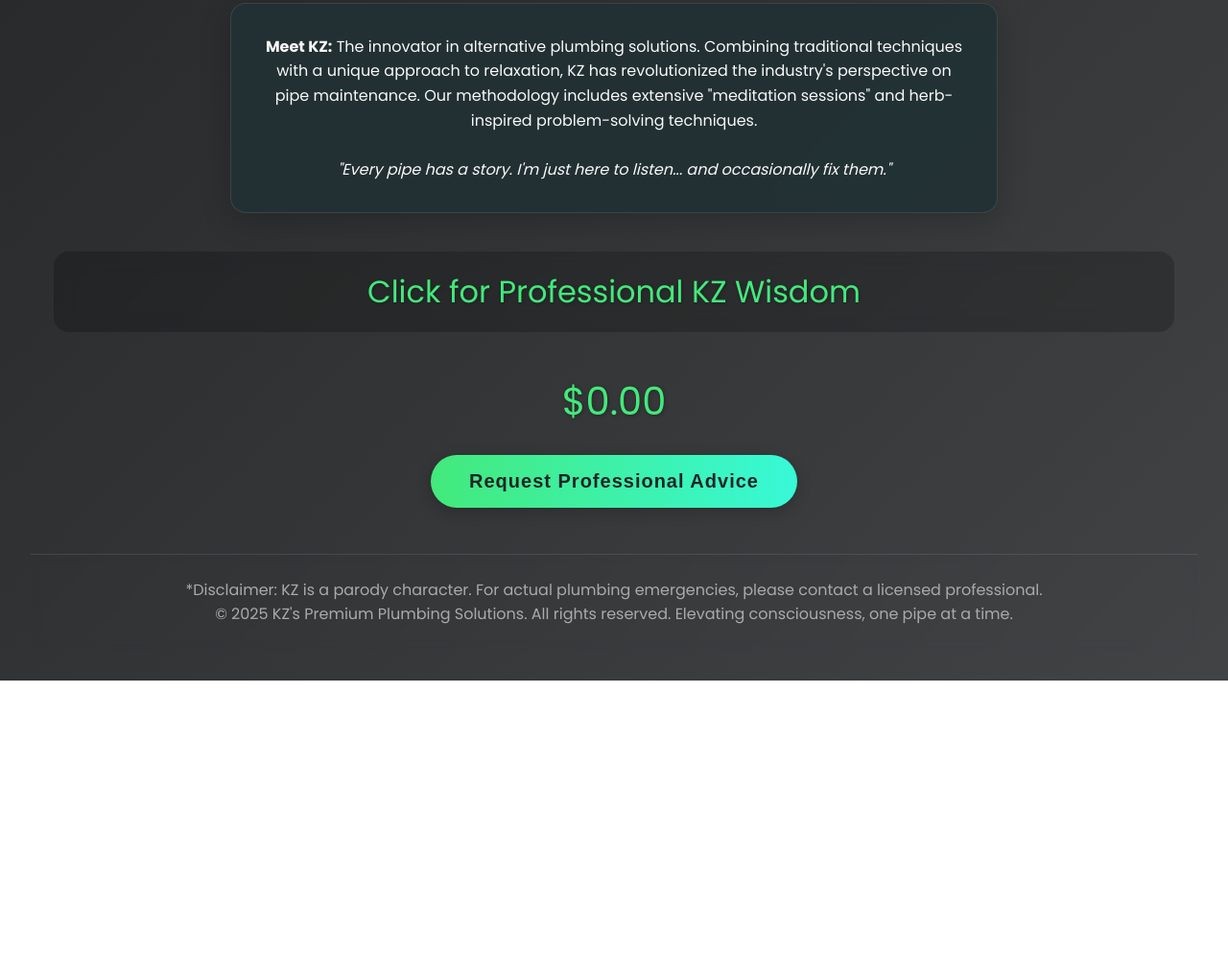
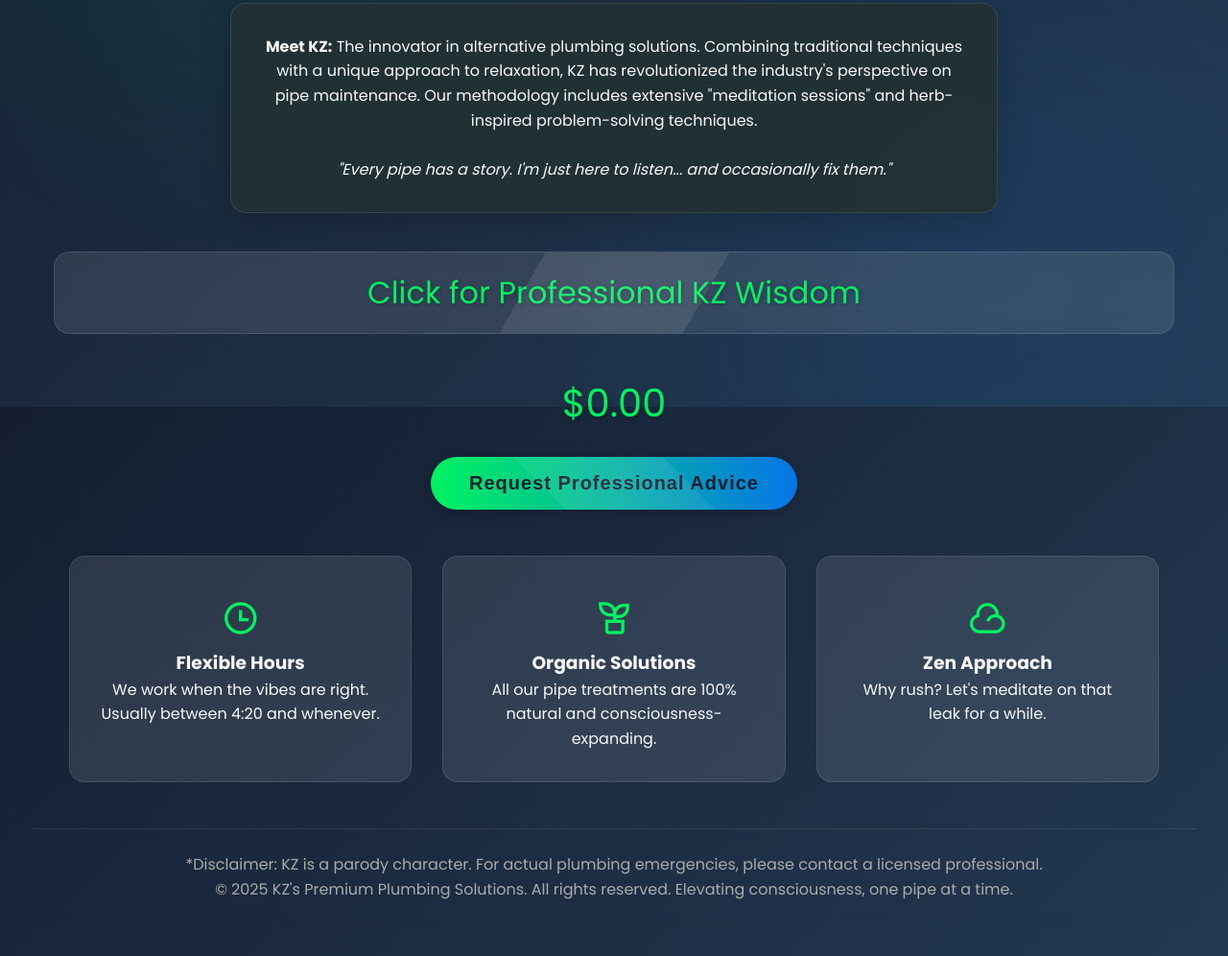
Before and after one commit to ShoobieDoobiewop/KZ_ThePlumber, a plain HTML site: page index.html in a window 1280 px wide. Shown: the part 376-1372 px from the top of the page at 96% size. Before the commit the page ends 1085 px from the top, so only its background shows below. Drawn offline with nearby package versions, Linux system fonts and the light colour scheme.

Commit message:
index.html

```diff
--- a/index.html
+++ b/index.html
@@ -5,6 +5,8 @@
     <meta name="viewport" content="width=device-width, initial-scale=1.0">
     <title>🌿 KZ: Water Pipe Expert 🌿</title>
     <link href="https://fonts.googleapis.com/css2?family=Poppins:wght@400;600;700&display=swap" rel="stylesheet">
+    <link rel="stylesheet" href="https://cdnjs.cloudflare.com/ajax/libs/animate.css/4.1.1/animate.min.css">
+    <link href="https://cdn.jsdelivr.net/npm/remixicon@3.5.0/fonts/remixicon.css" rel="stylesheet">
     <style>
         /* Modern CSS Reset */
         *, *::before, *::after {
@@ -14,16 +16,21 @@
         }
 
         :root {
-            --primary: #43e97b;
-            --secondary: #38f9d7;
-            --dark: #232526;
+            --primary: #00f260;
+            --secondary: #0575e6;
+            --dark: #141E30;
+            --light: #243B55;
             --text: #f8f8f8;
-            --gradient: linear-gradient(135deg, var(--dark) 0%, #414345 100%);
+            --gradient: linear-gradient(135deg, var(--dark) 0%, var(--light) 100%);
+            --glass: rgba(255, 255, 255, 0.1);
         }
 
         body {
             font-family: 'Poppins', -apple-system, BlinkMacSystemFont, 'Segoe UI', Roboto, sans-serif;
             background: var(--gradient);
+            background-attachment: fixed;
+            position: relative;
+            overflow-x: hidden;
             color: var(--text);
             text-align: center;
             padding: 2rem;
@@ -31,10 +38,26 @@
             line-height: 1.6;
         }
 
+        body::before {
+            content: '';
+            position: fixed;
+            top: 0;
+            left: 0;
+            width: 100%;
+            height: 100%;
+            background:
+                radial-gradient(circle at 20% 20%, rgba(0, 242, 96, 0.1) 0%, transparent 40%),
+                radial-gradient(circle at 80% 80%, rgba(5, 117, 230, 0.1) 0%, transparent 40%);
+            pointer-events: none;
+            z-index: -1;
+        }
+
         .container {
             max-width: 1200px;
             margin: 0 auto;
             padding: 0 1rem;
+            position: relative;
+            z-index: 1;
         }
 
         h1 {
@@ -58,10 +81,30 @@
             text-shadow: 1px 1px 4px rgba(0,0,0,0.3);
             min-height: 60px;
             padding: 1rem;
-            background: rgba(0,0,0,0.2);
+            background: var(--glass);
             border-radius: 1rem;
             backdrop-filter: blur(10px);
+            border: 1px solid rgba(255, 255, 255, 0.1);
+            position: relative;
+            overflow: hidden;
             transition: opacity 0.3s ease;
+        }
+
+        #joke::before {
+            content: '';
+            position: absolute;
+            top: -50%;
+            left: -50%;
+            width: 200%;
+            height: 200%;
+            background: radial-gradient(circle, rgba(255,255,255,0.1) 0%, transparent 60%);
+            animation: rotate 15s linear infinite;
+            pointer-events: none;
+        }
+
+        @keyframes rotate {
+            from { transform: rotate(0deg); }
+            to { transform: rotate(360deg); }
         }
 
         #money-counter {
@@ -79,10 +122,24 @@
             font-size: 1.25rem;
             border-radius: 50px;
             cursor: pointer;
-            transition: all 0.3s ease;
+            transition: all 0.4s cubic-bezier(0.175, 0.885, 0.32, 1.275);
             box-shadow: 0 4px 15px rgba(0,0,0,0.2);
             font-weight: 600;
             letter-spacing: 1px;
+            position: relative;
+            overflow: hidden;
+        }
+
+        .btn::after {
+            content: '';
+            position: absolute;
+            top: -50%;
+            left: -50%;
+            width: 200%;
+            height: 200%;
+            background: linear-gradient(45deg, transparent, rgba(255,255,255,0.1), transparent);
+            transform: rotate(45deg);
+            transition: 0.5s;
         }
 
         .btn:hover {
@@ -90,6 +147,10 @@
             color: var(--text);
             transform: translateY(-3px);
             box-shadow: 0 6px 20px rgba(67,233,123,0.4);
+        }
+
+        .btn:hover::after {
+            left: 100%;
         }
 
         .about-kz {
@@ -113,6 +174,33 @@
             margin-bottom: 1.5rem;
             box-shadow: 0 4px 12px rgba(67,233,123,0.3);
             letter-spacing: 1px;
+        }
+
+        .service-features {
+            display: grid;
+            grid-template-columns: repeat(auto-fit, minmax(250px, 1fr));
+            gap: 2rem;
+            margin: 3rem auto;
+            padding: 0 1rem;
+        }
+
+        .feature-card {
+            background: var(--glass);
+            border-radius: 1rem;
+            padding: 2rem;
+            backdrop-filter: blur(10px);
+            border: 1px solid rgba(255,255,255,0.1);
+            transition: transform 0.3s ease;
+        }
+
+        .feature-card:hover {
+            transform: translateY(-5px);
+        }
+
+        .feature-icon {
+            font-size: 2.5rem;
+            color: var(--primary);
+            margin-bottom: 1rem;
         }
 
         .footer {
@@ -149,6 +237,24 @@
         <div id="joke">Click for Professional KZ Wisdom</div>
         <div id="money-counter">$0.00</div>
         <button class="btn" onclick="showJoke()">Request Professional Advice</button>
+
+        <div class="service-features animate__animated animate__fadeIn">
+            <div class="feature-card">
+                <i class="ri-time-line feature-icon"></i>
+                <h3>Flexible Hours</h3>
+                <p>We work when the vibes are right. Usually between 4:20 and whenever.</p>
+            </div>
+            <div class="feature-card">
+                <i class="ri-plant-line feature-icon"></i>
+                <h3>Organic Solutions</h3>
+                <p>All our pipe treatments are 100% natural and consciousness-expanding.</p>
+            </div>
+            <div class="feature-card">
+                <i class="ri-cloud-line feature-icon"></i>
+                <h3>Zen Approach</h3>
+                <p>Why rush? Let's meditate on that leak for a while.</p>
+            </div>
+        </div>
     </div>
 
     <footer class="footer">
@@ -175,7 +281,7 @@
             const jokeElement = document.getElementById('joke');
             const moneyElement = document.getElementById('money-counter');
 
-            jokeElement.style.opacity = 0;
+            jokeElement.classList.add('animate__animated', 'animate__fadeOut');
 
             setTimeout(() => {
                 const joke = jokes[Math.floor(Math.random() * jokes.length)];
@@ -184,13 +290,26 @@
                 const charge = (Math.random() * 420.00 + 42.0).toFixed(2);
                 totalMoney += parseFloat(charge);
 
-                jokeElement.style.opacity = 1;
+                jokeElement.classList.remove('animate__fadeOut');
+                jokeElement.classList.add('animate__fadeIn');
                 moneyElement.textContent = `$${totalMoney.toFixed(2)}`;
 
-                moneyElement.classList.add('highlight');
-                setTimeout(() => moneyElement.classList.remove('highlight'), 1000);
-            }, 200);
+                moneyElement.classList.add('animate__animated', 'animate__pulse');
+                setTimeout(() => {
+                    moneyElement.classList.remove('animate__animated', 'animate__pulse');
+                    jokeElement.classList.remove('animate__fadeIn');
+                }, 1000);
+            }, 500);
         }
+
+        // Add initial animations
+        document.addEventListener('DOMContentLoaded', () => {
+            document.querySelectorAll('.feature-card').forEach((card, index) => {
+                setTimeout(() => {
+                    card.classList.add('animate__animated', 'animate__fadeInUp');
+                }, index * 200);
+            });
+        });
     </script>
 </body>
 </html>
```
